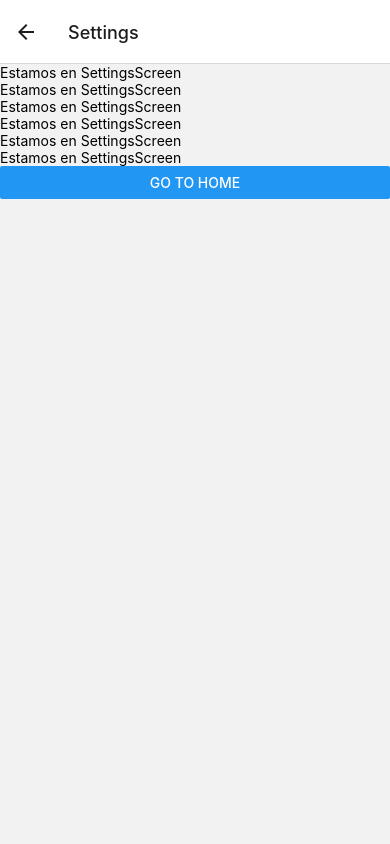
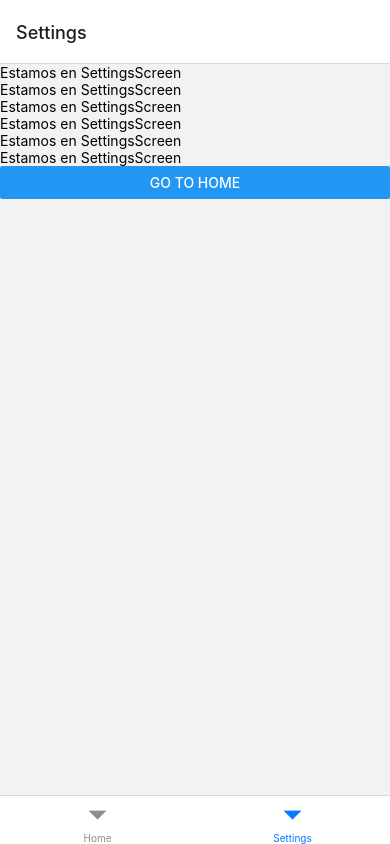
Before and after one commit to cristianiniguez/saga_react_native, a React Native app: screen /Settings in a window 390 px wide. Built offline with nearby package versions, Linux system fonts and the light colour scheme.

Commit message:
react navigation: tab navigation and safeareaview

```diff
--- a/App.js
+++ b/App.js
@@ -2,11 +2,12 @@
 import { NavigationContainer } from '@react-navigation/native';
 
 import NavigationStack from './src/navigation/NavigationStack';
+import NavigationTab from './src/navigation/NavigationTab';
 
 export default function App() {
   return (
     <NavigationContainer>
-      <NavigationStack />
+      <NavigationTab />
     </NavigationContainer>
   );
 }
--- /dev/null
+++ b/src/navigation/NavigationTab.js
@@ -0,0 +1,15 @@
+import { createBottomTabNavigator } from '@react-navigation/bottom-tabs';
+
+import HomeScreen from '../screens/HomeScreen';
+import SettingsScreen from '../screens/SettingsScreen';
+
+const Tab = createBottomTabNavigator();
+
+export default function NavigationTab() {
+  return (
+    <Tab.Navigator>
+      <Tab.Screen name='Home' component={HomeScreen} />
+      <Tab.Screen name='Settings' component={SettingsScreen} />
+    </Tab.Navigator>
+  );
+}
--- a/src/screens/HomeScreen.js
+++ b/src/screens/HomeScreen.js
@@ -1,4 +1,4 @@
-import { Button, Text, View } from 'react-native';
+import { Button, Text, SafeAreaView } from 'react-native';
 
 export default function HomeScreen({ navigation }) {
   const goToSettings = () => {
@@ -6,13 +6,13 @@
   };
 
   return (
-    <View>
+    <SafeAreaView>
       <Text>Estamos en HomeScreen</Text>
       <Text>Estamos en HomeScreen</Text>
       <Text>Estamos en HomeScreen</Text>
       <Text>Estamos en HomeScreen</Text>
       <Text>Estamos en HomeScreen</Text>
       <Button onPress={goToSettings} title='Go to Settings' />
-    </View>
+    </SafeAreaView>
   );
 }
--- a/src/screens/SettingsScreen.js
+++ b/src/screens/SettingsScreen.js
@@ -1,4 +1,4 @@
-import { Button, Text, View } from 'react-native';
+import { Button, Text, SafeAreaView } from 'react-native';
 
 export default function SettingsScreen({ navigation }) {
   const goToPage = (pageName) => {
@@ -6,7 +6,7 @@
   };
 
   return (
-    <View>
+    <SafeAreaView>
       <Text>Estamos en SettingsScreen</Text>
       <Text>Estamos en SettingsScreen</Text>
       <Text>Estamos en SettingsScreen</Text>
@@ -14,6 +14,6 @@
       <Text>Estamos en SettingsScreen</Text>
       <Text>Estamos en SettingsScreen</Text>
       <Button onPress={() => goToPage('Home')} title='Go to Home' />
-    </View>
+    </SafeAreaView>
   );
 }
```
